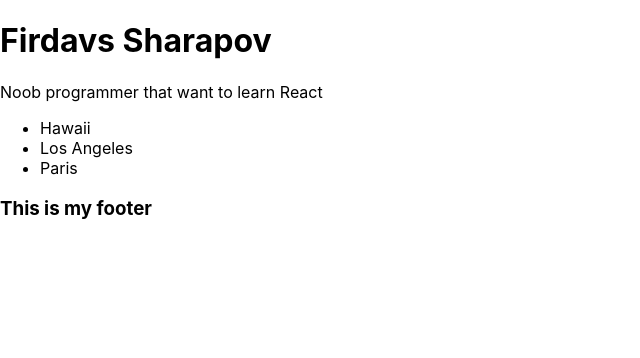
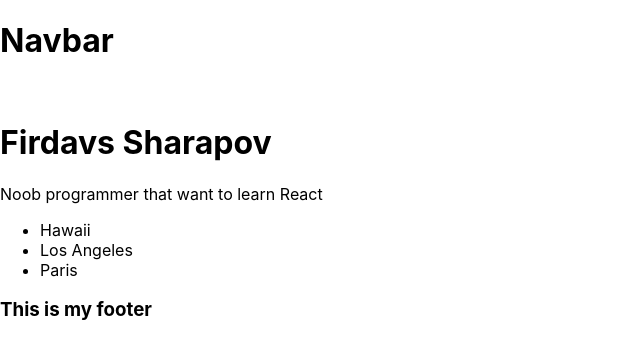
Before and after one commit to FirdavsSharapov/JavaScript, a React (Create React App) app in the folder JavaScript/JS_React/new_project/new-project/: page / in a window 1280 px wide. Shown: the top 358 px of the page, without its empty margins (0-640 px from the left). Built offline with nearby package versions, Linux system fonts and the light colour scheme.

Commit message:
new react files

```diff
--- a/JavaScript/JS_React/new_project/new-project/src/components/TestingPurpose.js
+++ b/JavaScript/JS_React/new_project/new-project/src/components/MainContent.js
@@ -1,9 +1,11 @@
 import React from 'react';
 import Footer from './Footer';
+import Navbar from './Navbar';
 
-export default function TestingPurpose() {
+export default function MainContent(){
     return (
         <div>
+            <Navbar />
             <h1>Firdavs Sharapov</h1>
             <p>Noob programmer that want to learn React</p>
             <ul>
@@ -13,5 +15,5 @@ export default function TestingPurpose() {
             </ul>
             <Footer />
         </div>
-    );
-};
+    )
+}
--- /dev/null
+++ b/JavaScript/JS_React/new_project/new-project/src/components/Navbar.js
@@ -0,0 +1,10 @@
+import React from 'react'
+
+export default function Navbar() {
+    return (
+        <div>
+            <h1>Navbar</h1>
+            <br />
+        </div>
+    )
+}
--- a/JavaScript/JS_React/new_project/new-project/src/index.js
+++ b/JavaScript/JS_React/new_project/new-project/src/index.js
@@ -1,13 +1,12 @@
 import React from 'react';
 import ReactDOM from 'react-dom';
 import './index.css';
-import App from './App';
 import reportWebVitals from './reportWebVitals';
-import TestingPurpose from './components/TestingPurpose.js';
+import MainContent from './components/MainContent';
 
 ReactDOM.render(
   <React.StrictMode>
-    <TestingPurpose />
+    <MainContent />
   </React.StrictMode>,
   document.getElementById('root')
 );
```
